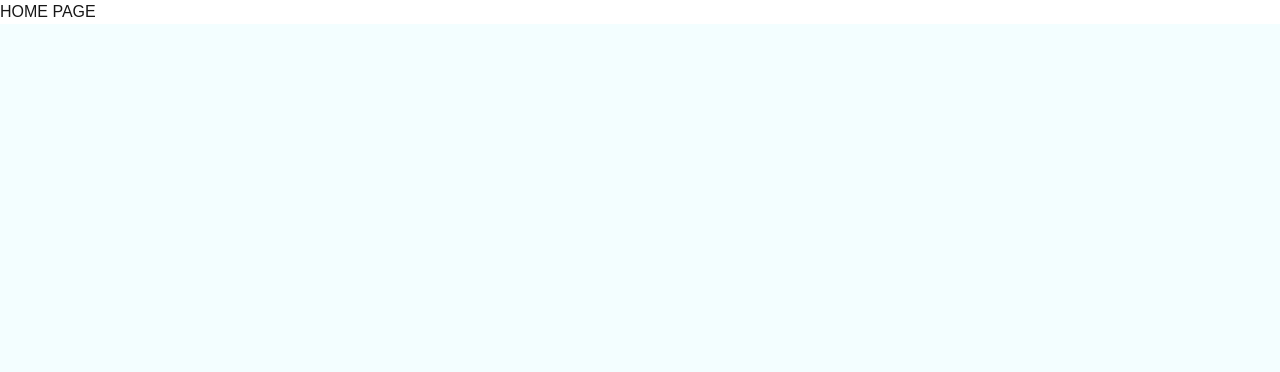
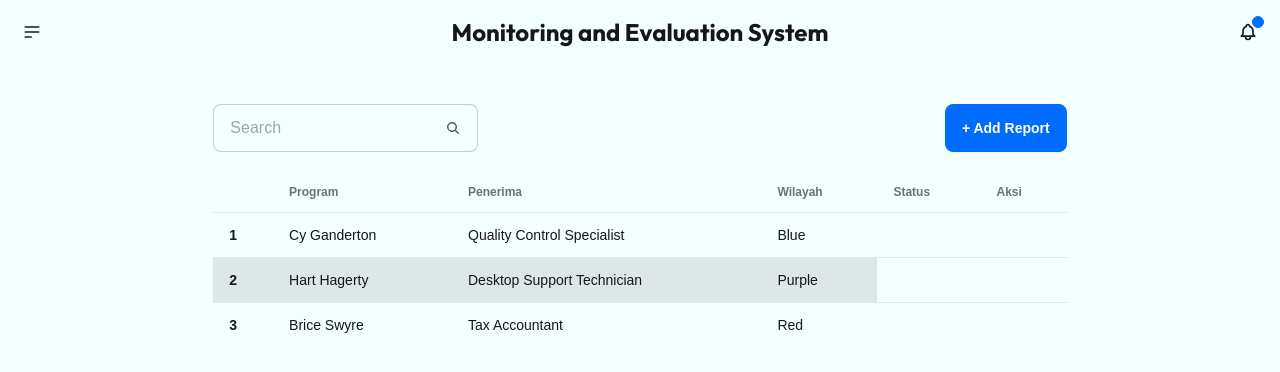
Before and after one commit to aliefabdillah/Monitoring-System-and-Evaluation, a Next.js app in the folder frontend/: page / in a window 1280 px wide. Shown: the top 372 px of the page. Built offline with nearby package versions, Linux system fonts and the light colour scheme.

Commit message:
feat: homepage

```diff
--- /dev/null
+++ b/frontend/app/components/Base.tsx
@@ -0,0 +1,76 @@
+import React from "react";
+
+export default function Base({
+  children,
+}: Readonly<{
+  children: React.ReactNode;
+}>) {
+  return (
+    <div className="min-h-screen bg-base-100">
+      <div className="navbar">
+        <div className="navbar-start">
+          <div className="dropdown">
+            <div
+              tabIndex={0}
+              role="button"
+              className="btn btn-ghost btn-circle"
+            >
+              <svg
+                xmlns="http://www.w3.org/2000/svg"
+                className="h-5 w-5"
+                fill="none"
+                viewBox="0 0 24 24"
+                stroke="currentColor"
+              >
+                <path
+                  strokeLinecap="round"
+                  strokeLinejoin="round"
+                  strokeWidth="2"
+                  d="M4 6h16M4 12h16M4 18h7"
+                />
+              </svg>
+            </div>
+            <ul
+              tabIndex={0}
+              className="menu menu-sm dropdown-content bg-base-100 rounded-box z-[1] mt-3 w-52 p-2 shadow"
+            >
+              <li>
+                <a>Homepage</a>
+              </li>
+              <li>
+                <a>About</a>
+              </li>
+            </ul>
+          </div>
+        </div>
+        <div className="navbar-center">
+          <a className="font-outfit font-bold text-2xl">
+            Monitoring and Evaluation System
+          </a>
+        </div>
+        <div className="navbar-end">
+          <button className="btn btn-ghost btn-circle">
+            <div className="indicator">
+              <svg
+                xmlns="http://www.w3.org/2000/svg"
+                className="h-5 w-5"
+                fill="none"
+                viewBox="0 0 24 24"
+                stroke="currentColor"
+              >
+                <path
+                  strokeLinecap="round"
+                  strokeLinejoin="round"
+                  strokeWidth="2"
+                  d="M15 17h5l-1.405-1.405A2.032 2.032 0 0118 14.158V11a6.002 6.002 0 00-4-5.659V5a2 2 0 10-4 0v.341C7.67 6.165 6 8.388 6 11v3.159c0 .538-.214 1.055-.595 1.436L4 17h5m6 0v1a3 3 0 11-6 0v-1m6 0H9"
+                />
+              </svg>
+              <span className="badge badge-xs badge-primary indicator-item"></span>
+            </div>
+          </button>
+        </div>
+      </div>
+      <div className="w-full flex flex-col items-center justify-center py-10">{children}</div>
+    </div>
+  );
+}
--- /dev/null
+++ b/frontend/app/components/Table.tsx
@@ -0,0 +1,44 @@
+import React from "react";
+
+export default function Table() {
+  return (
+    <div className="overflow-x-auto ">
+      <table className="table table-zebra">
+        {/* head */}
+        <thead>
+          <tr>
+            <th></th>
+            <th>Program</th>
+            <th>Penerima</th>
+            <th>Wilayah</th>
+            <th>Status</th>
+            <th>Aksi</th>
+          </tr>
+        </thead>
+        <tbody>
+          {/* row 1 */}
+          <tr className="hover">
+            <th>1</th>
+            <td>Cy Ganderton</td>
+            <td>Quality Control Specialist</td>
+            <td>Blue</td>
+          </tr>
+          {/* row 2 */}
+          <tr className="hover">
+            <th>2</th>
+            <td>Hart Hagerty</td>
+            <td>Desktop Support Technician</td>
+            <td>Purple</td>
+          </tr>
+          {/* row 3 */}
+          <tr className="hover">
+            <th>3</th>
+            <td>Brice Swyre</td>
+            <td>Tax Accountant</td>
+            <td>Red</td>
+          </tr>
+        </tbody>
+      </table>
+    </div>
+  );
+}
--- a/frontend/app/page.tsx
+++ b/frontend/app/page.tsx
@@ -1,6 +1,35 @@
+import Base from "./components/Base";
+import Table from "./components/Table";
 
-export default function Home() {
+export default function Dashboard() {
   return (
-    <div>HOME PAGE</div>
+    <>
+      <Base>
+        <div className="w-2/3">
+          <div className="flex flex-row  justify-between mb-4">
+            <label className="input input-bordered flex items-center gap-2 w-fit mb-1">
+              <input type="text" className="grow" placeholder="Search" />
+              <svg
+                xmlns="http://www.w3.org/2000/svg"
+                viewBox="0 0 16 16"
+                fill="currentColor"
+                className="h-4 w-4 opacity-70"
+              >
+                <path
+                  fillRule="evenodd"
+                  d="M9.965 11.026a5 5 0 1 1 1.06-1.06l2.755 2.754a.75.75 0 1 1-1.06 1.06l-2.755-2.754ZM10.5 7a3.5 3.5 0 1 1-7 0 3.5 3.5 0 0 1 7 0Z"
+                  clipRule="evenodd"
+                />
+              </svg>
+            </label>
+            <button className="btn btn-primary text-white item">
+              {" "}
+              + Add Report
+            </button>
+          </div>
+          <Table />
+        </div>
+      </Base>
+    </>
   );
 }
```
